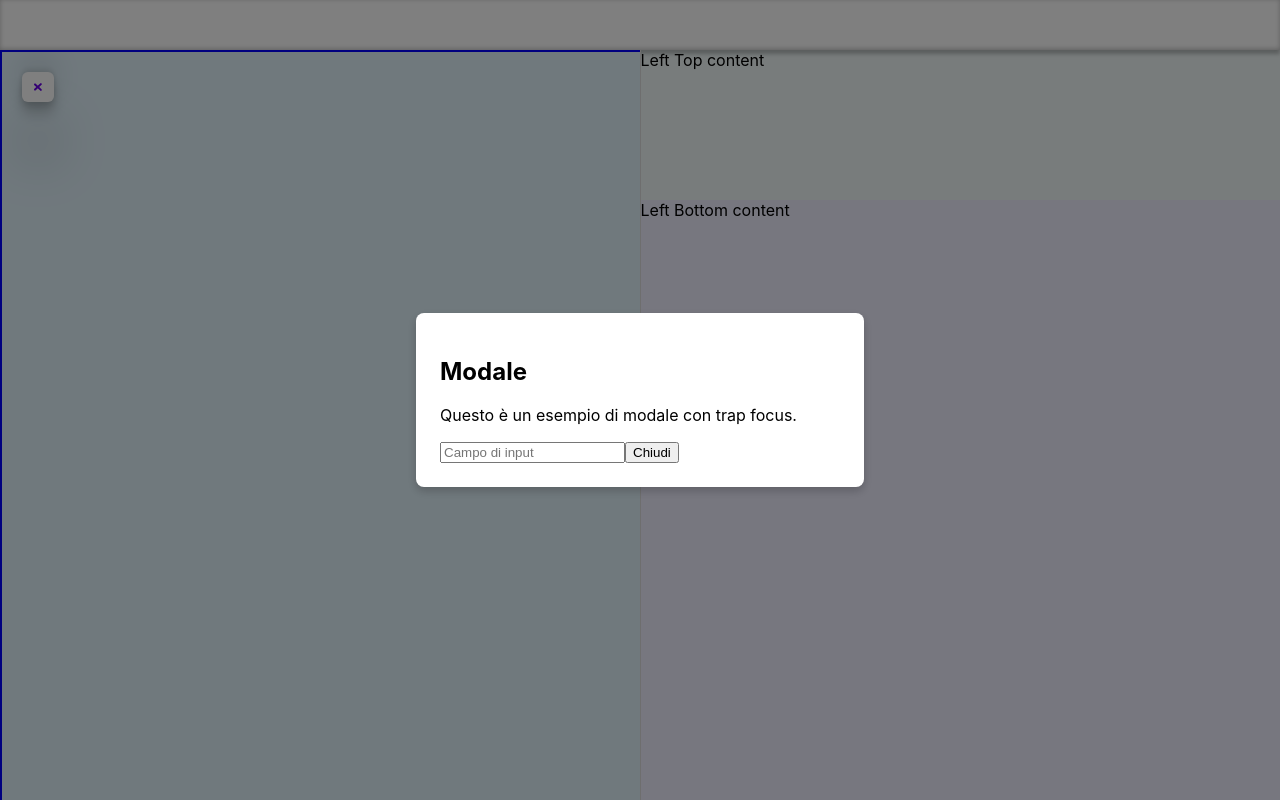
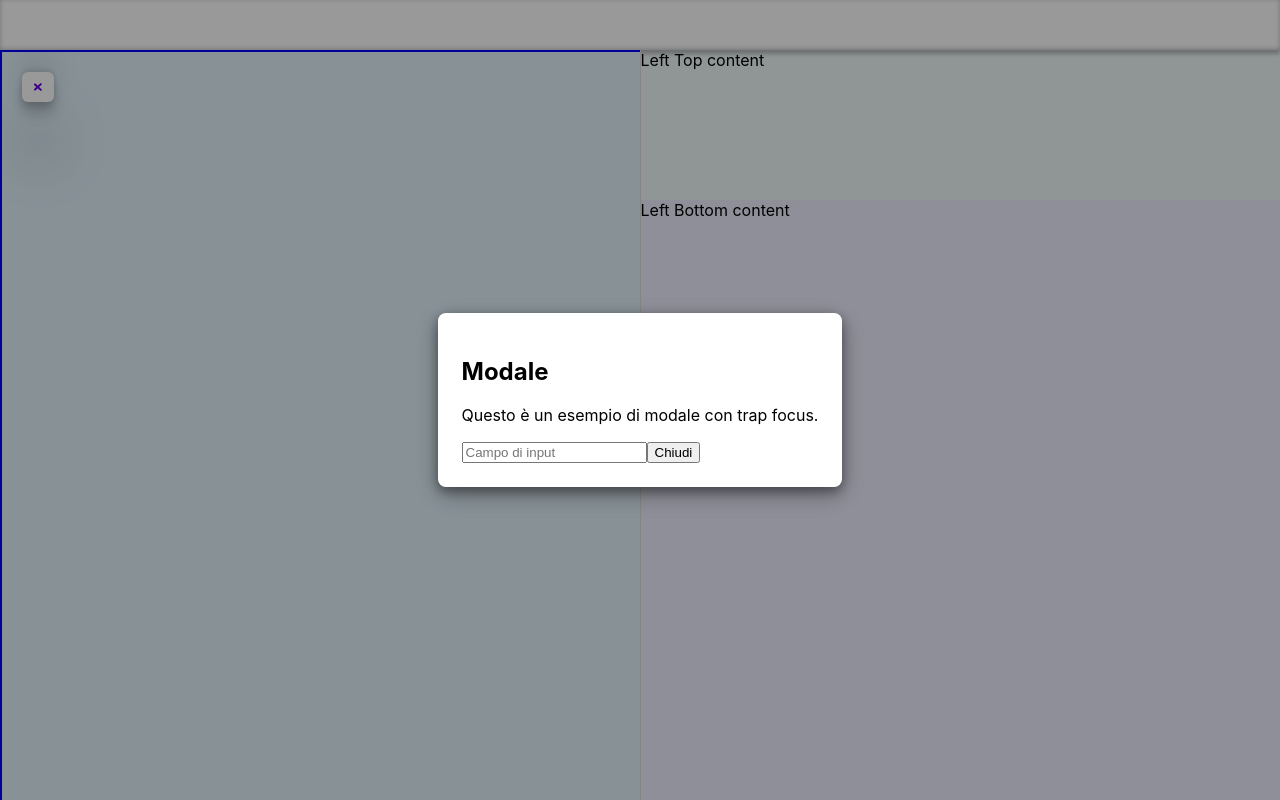
Before and after one commit to Tommaso-Zazzaretti/useReact, a React (Create React App) app: page / in a window 1280 px wide. Both pictures are taken after a click on the button 38 px from the left and 87 px from the top of the page. Built offline with nearby package versions, Linux system fonts and the light colour scheme.

Commit message:
fixed shadows

```diff
--- a/src/App.tsx
+++ b/src/App.tsx
@@ -17,12 +17,11 @@ const App:React.FC<{}> = () => {
   return (<Fragment>
     <Navbar/>
     <Modal open={open} msec={350} onClose={()=>{setOpen(false);}}>
-        <React.Fragment>
+
           <h2>Modale</h2>
           <p>Questo è un esempio di modale con trap focus.</p>
           <input type="text" placeholder="Campo di input" />
-          <button>Chiudi</button>
-        </React.Fragment>
+          <button onClick={()=>{setOpen(false);}}>Chiudi</button>
     </Modal>
     <Splitter dProps={{size:1, className: css.divider}} flexDirection="row" ratio={50} min1="30%" min2="10%" className={css.splitter}>
 
--- a/src/components/Modal/Modal.module.css
+++ b/src/components/Modal/Modal.module.css
@@ -7,7 +7,7 @@
     display: flex;
     align-items: center;
     justify-content: center;
-    background: rgba(0, 0, 0, 0.5);
+    background: rgba(0, 0, 0, 0.4);
     z-index: 100000000000000;
     opacity: 0;
 }
@@ -25,9 +25,14 @@
     background: white;
     padding: 24px;
     border-radius: 8px;
-    box-shadow: 0px 4px 10px rgba(0, 0, 0, 0.2);
-    width: 400px;
-    max-width: 90vw;
+    box-shadow:
+        0px 4px 12px rgba(0, 0, 0, 0.4),
+        0px 8px 24px rgba(0, 0, 0, 0.3),
+        inset 0px 0px 12px rgba(255, 255, 255, 0.1);
+    width: auto;
+    max-width: 100vw;
+    height: auto;
+    max-height: 100vh;
 }
 
 .show {
--- a/src/components/Modal/Modal.tsx
+++ b/src/components/Modal/Modal.tsx
@@ -3,7 +3,7 @@ import css from './Modal.module.css';
 import React from "react";
 
 export type IModalProps = Omit<React.HTMLAttributes<HTMLDivElement|null>,'children'> & {
-    children: React.ReactElement<unknown,string|React.JSXElementConstructor<unknown>>
+    children: Array<React.ReactElement<unknown,string|React.JSXElementConstructor<unknown>>>
     open: boolean;
     msec?: number;
     onClose: () => void;
@@ -14,7 +14,7 @@ export const Modal:React.ForwardRefExoticComponent<IModalProps & React.RefAttrib
     const { open, msec, onClose, children, ...modalProps } = props;
 
     // Active state to handle transient states during css transitions
-    const [active, setActive] = React.useState(open);
+    const [active, setActive] = React.useState<boolean>(open);
 
     const overlay    = React.useRef<HTMLDivElement>(null);
     const content    = React.useRef<HTMLDivElement>(null);
```
